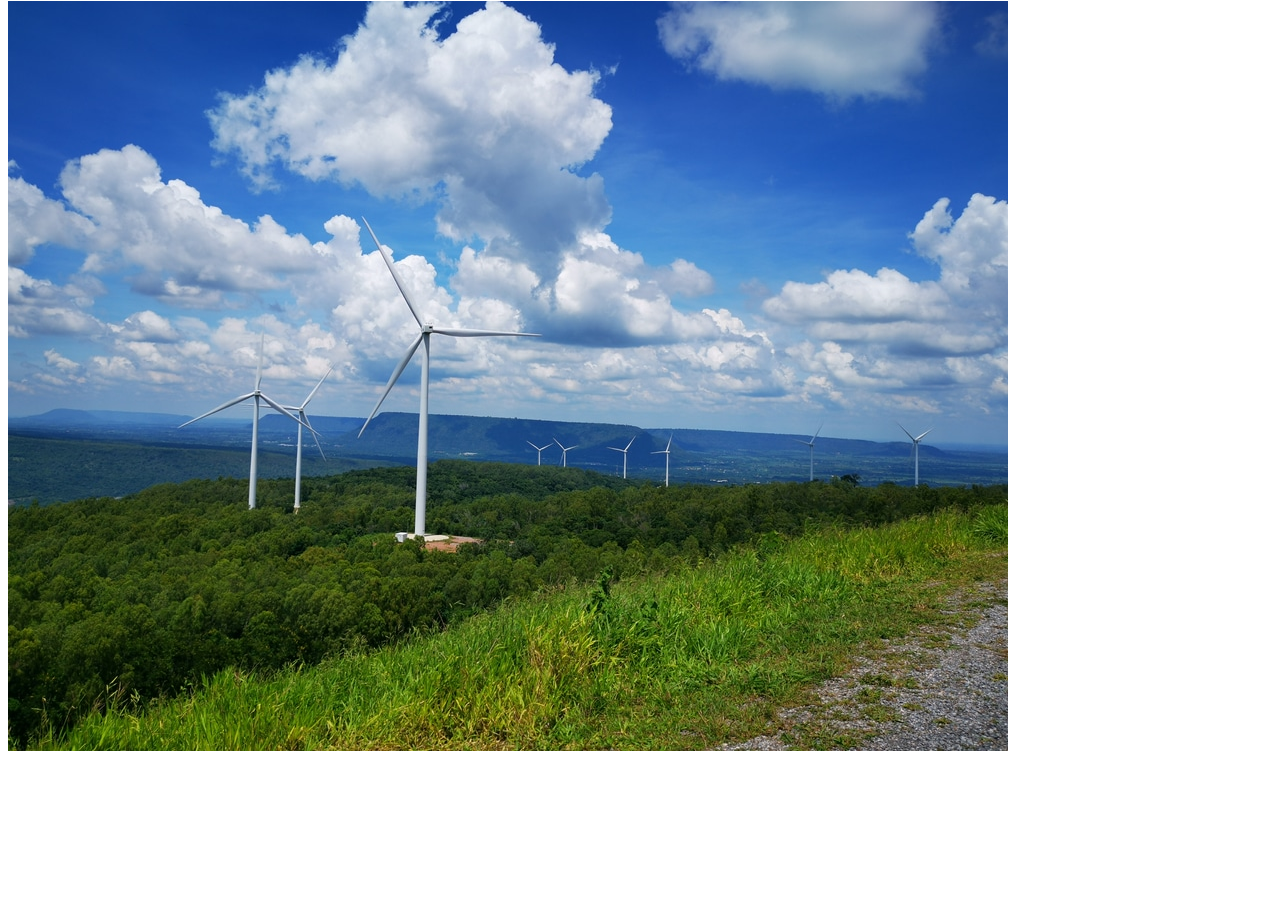
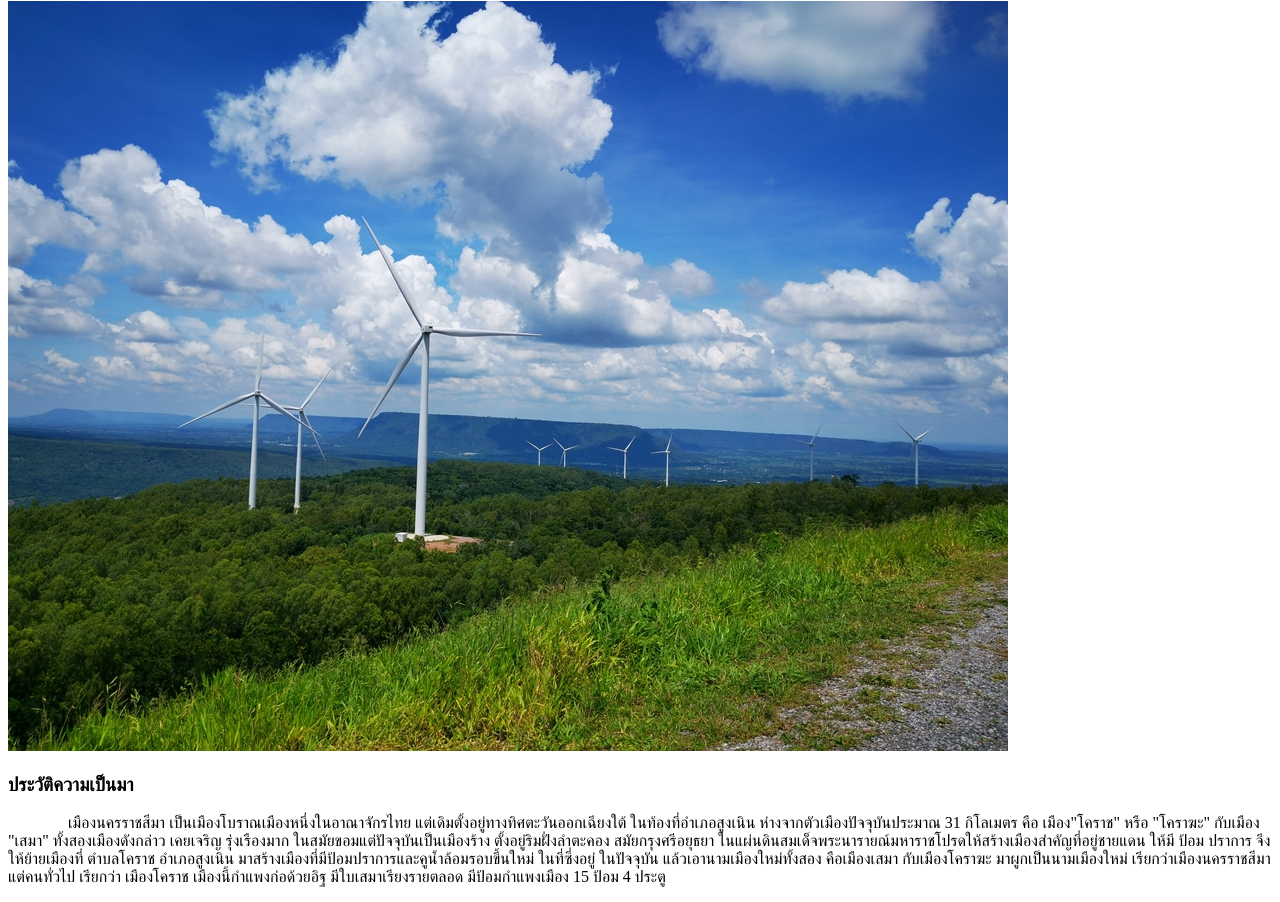
Before and after one commit to Fluxseafood/66160251-hw1, a plain HTML site: page index.html in a window 1280 px wide. Shown: the part 1809-2711 px from the top of the page. Before the commit the page ends 2572 px from the top, so only its background shows below. Drawn offline with Linux system fonts and the light colour scheme.

Commit message:
เพิ่มhistory

```diff
--- a/index.html
+++ b/index.html
@@ -49,6 +49,26 @@
                         </div>
                   </article>
             </section>
+            <section>
+                  <article>
+                        <div class="history-con">
+                              <h3>ประวัติความเป็นมา</h3>
+                              <p>
+                                    &nbsp;&nbsp;&nbsp;&nbsp;&nbsp;&nbsp;&nbsp;&nbsp;&nbsp;&nbsp;&nbsp;&nbsp;&nbsp;&nbsp;
+                                    เมืองนครราชสีมา เป็นเมืองโบราณเมืองหนึ่งในอาณาจักรไทย
+                                    แต่เดิมตั้งอยู่ทางทิศตะวันออกเฉียงใต้ ในท้องที่อำเภอสูงเนิน
+                                    ห่างจากตัวเมืองปัจจุบันประมาณ 31 กิโลเมตร คือ เมือง"โคราช" หรือ "โคราฆะ" กับเมือง
+                                    "เสมา" ทั้งสองเมืองดังกล่าว เคยเจริญ รุ่งเรืองมาก ในสมัยขอมแต่ปัจจุบันเป็นเมืองร้าง
+                                    ตั้งอยู่ริมฝั่งลำตะคอง สมัยกรุงศรีอยุธยา
+                                    ในแผ่นดินสมเด็จพระนารายณ์มหาราชโปรดให้สร้างเมืองสำคัญที่อยู่ชายแดน ให้มี ป้อม ปราการ
+                                    จึงให้ย้ายเมืองที่ ตำบลโคราช อำเภอสูงเนิน
+                                    มาสร้างเมืองที่มีป้อมปราการและคูน้ำล้อมรอบขึ้นใหม่ ในที่ซึ่งอยู่ ในปัจจุบัน
+                                    แล้วเอานามเมืองใหม่ทั้งสอง คือเมืองเสมา กับเมืองโคราฆะ มาผูกเป็นนามเมืองใหม่
+                                    เรียกว่าเมืองนครราชสีมา แต่คนทั่วไป เรียกว่า เมืองโคราช เมืองนี้กำแพงก่อด้วยอิฐ
+                                    มีใบเสมาเรียงรายตลอด มีป้อมกำแพงเมือง 15 ป้อม 4 ประตู</p>
+                        </div>
+                  </article>
+            </section>
       </main>
 
 </body>
```
